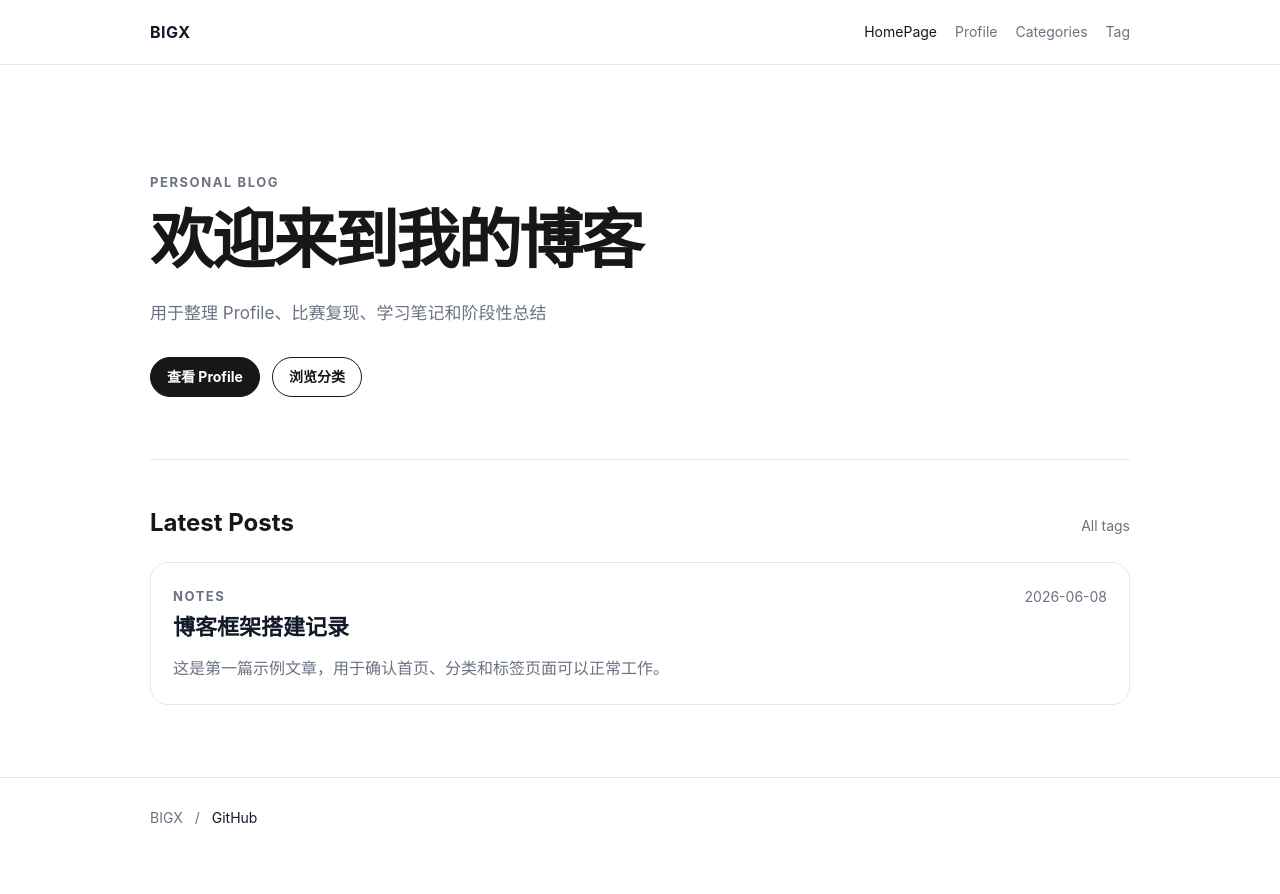
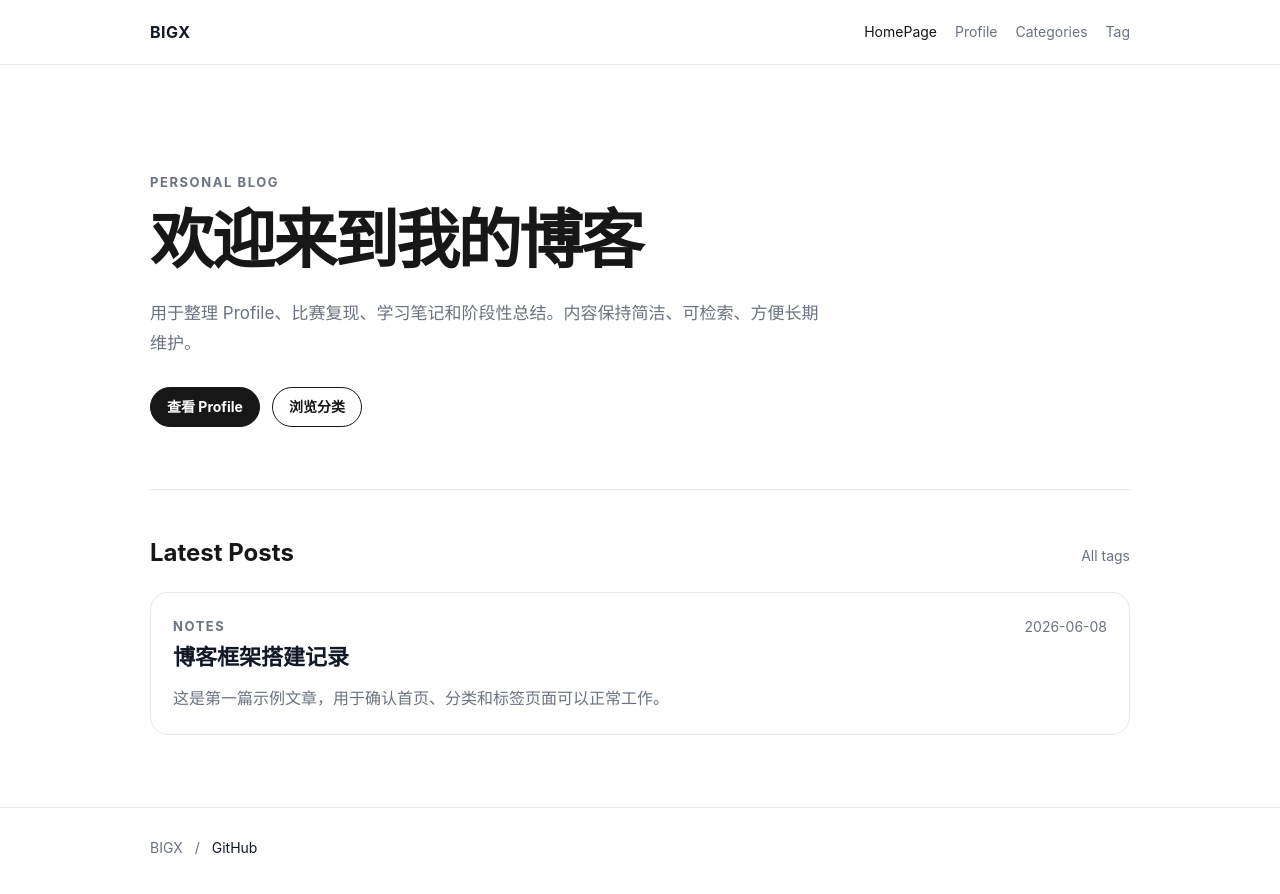
Before and after one commit to BIGX-bigx/BIGX-bigx.github.io, a Jekyll site: the page built from index.md, in a window 1280 px wide. Shown: the top 894 px of the page. Built offline with Jekyll 4.4.1, drawn with Linux system fonts in a browser that asks for light colours.

Commit message:
Add cache busting for stylesheet

```diff
--- a/_includes/head.html
+++ b/_includes/head.html
@@ -2,4 +2,4 @@
 <meta name="viewport" content="width=device-width, initial-scale=1">
 <title>{% if page.title %}{{ page.title }} | {% endif %}{{ site.title }}</title>
 <meta name="description" content="{{ page.description | default: site.description }}">
-<link rel="stylesheet" href="{{ '/assets/css/style.css' | relative_url }}">
+<link rel="stylesheet" href="{{ '/assets/css/style.css' | relative_url }}?v={{ site.time | date: '%s' }}">
--- a/index.md
+++ b/index.md
@@ -7,14 +7,13 @@ title: HomePage
   <p class="eyebrow">Personal Blog</p>
   <h1>欢迎来到我的博客</h1>
   <p class="hero-text">
-    用于整理 Profile、比赛复现、学习笔记和阶段性总结
+    用于整理 Profile、比赛复现、学习笔记和阶段性总结。内容保持简洁、可检索、方便长期维护。
   </p>
   <div class="hero-actions">
     <a class="button" href="{{ '/profile/' | relative_url }}">查看 Profile</a>
     <a class="button ghost" href="{{ '/categories/' | relative_url }}">浏览分类</a>
   </div>
 </section>
-
 
 <section class="section">
   <div class="section-head">
```
